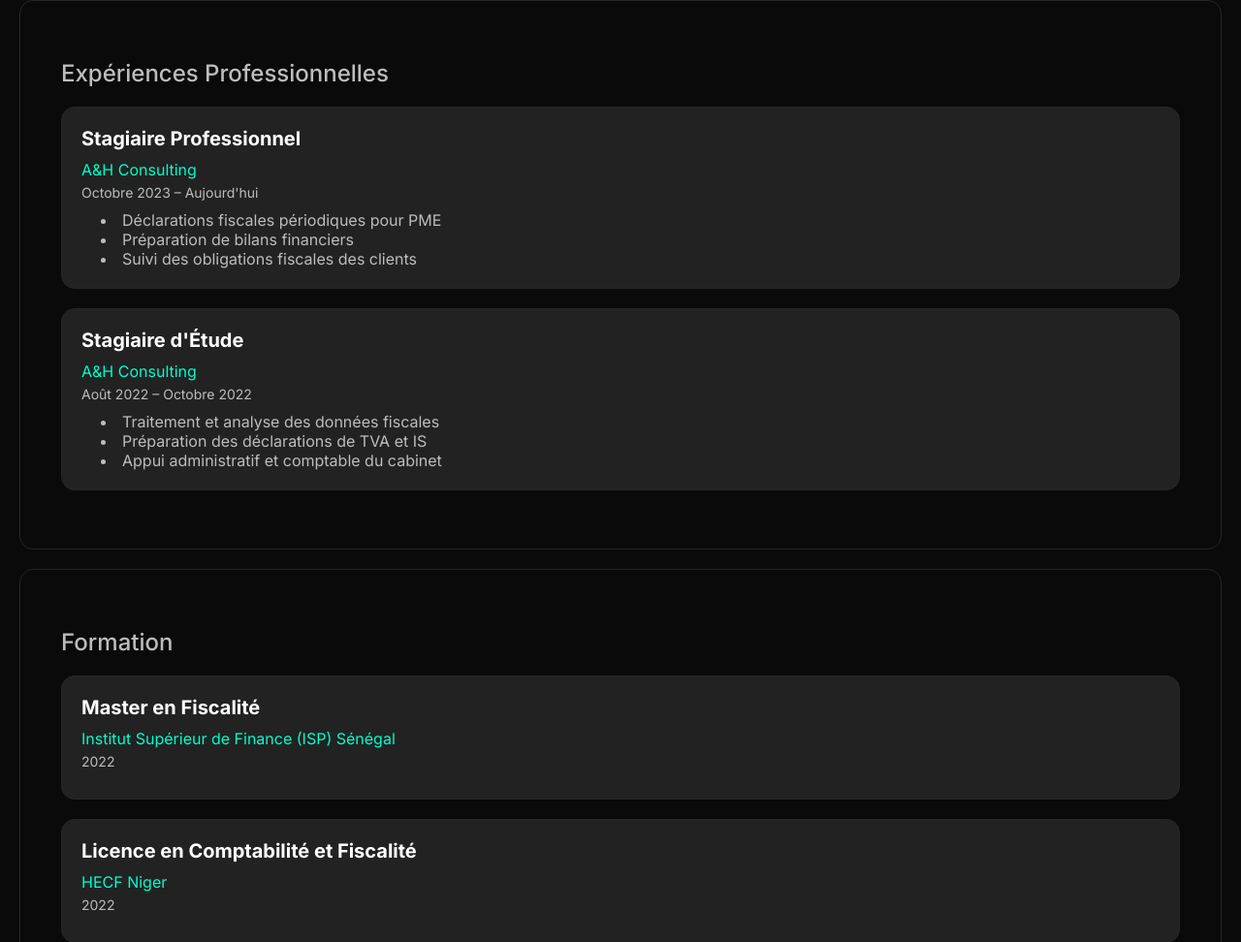
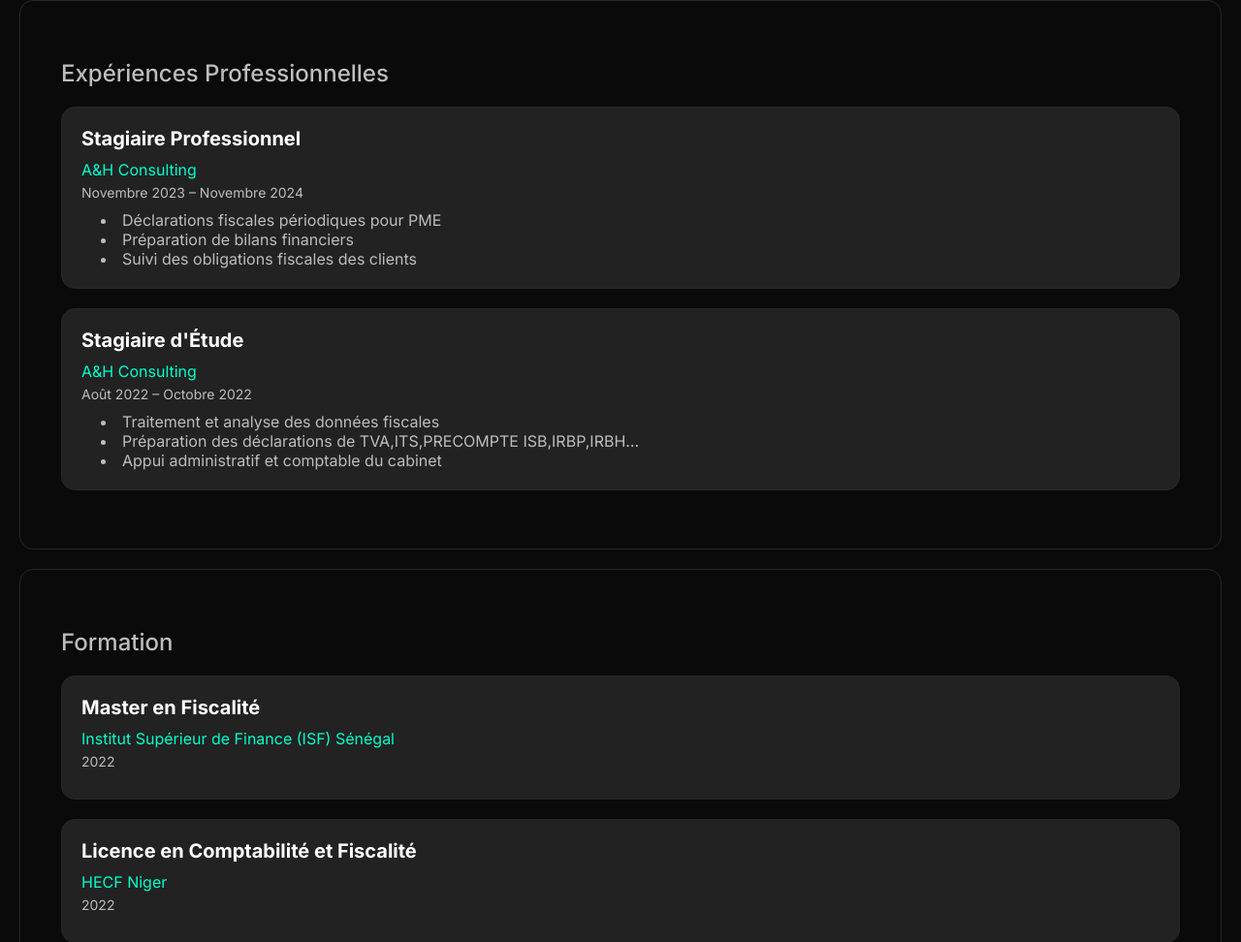
Before and after one commit to abbabz/yacoubouprofil, a plain HTML site: page index.html in a window 1280 px wide. Shown: the part 1083-2055 px from the top of the page at 97% size. Drawn offline with nearby package versions, Linux system fonts and the light colour scheme; animation ran at ten frames a second.

Commit message:
Update index.html

```diff
--- a/index.html
+++ b/index.html
@@ -51,7 +51,7 @@
             <div class="skill-item">
                 <i class="fas fa-file-invoice-dollar"></i>
                 <h4>Fiscalité des entreprises</h4>
-                <p>Maîtrise des déclarations fiscales (TVA, IS, IRPP), optimisation fiscale, veille réglementaire.</p>
+                <p>Maîtrise des déclarations fiscales (TVA,ISB, ITS,IRVM), optimisation fiscale, veille réglementaire.</p>
             </div>
             <div class="skill-item">
                 <i class="fas fa-calculator"></i>
@@ -87,7 +87,7 @@
             <div class="experience-item">
                 <h4>Stagiaire Professionnel</h4>
                 <p class="company">A&H Consulting</p>
-                <p class="date">Octobre 2023 – Aujourd'hui</p>
+                <p class="date">Novembre 2023 – Novembre 2024</p>
                 <ul>
                     <li>Déclarations fiscales périodiques pour PME</li>
                     <li>Préparation de bilans financiers</li>
@@ -100,7 +100,7 @@
                 <p class="date">Août 2022 – Octobre 2022</p>
                 <ul>
                     <li>Traitement et analyse des données fiscales</li>
-                    <li>Préparation des déclarations de TVA et IS</li>
+                    <li>Préparation des déclarations de TVA,ITS,PRECOMPTE ISB,IRBP,IRBH…</li>
                     <li>Appui administratif et comptable du cabinet</li>
                 </ul>
             </div>
@@ -112,7 +112,7 @@
         <div class="education-grid">
             <div class="education-item">
                 <h4>Master en Fiscalité</h4>
-                <p class="institute">Institut Supérieur de Finance (ISP) Sénégal</p>
+                <p class="institute">Institut Supérieur de Finance (ISF) Sénégal</p>
                 <p class="date">2022</p>
             </div>
             <div class="education-item">
@@ -138,7 +138,7 @@
     </br>
     <section id="cv" class="cv">
         <h3>Télécharger mon CV</h3>
-        <a href="yacouboucv.pdf" download class="cv-button">Télécharger CV (PDF)</a>
+        <a href="yacouboucv_.pdf" download class="cv-button">Télécharger CV (PDF)</a>
     </section>
 </main>
 
```
